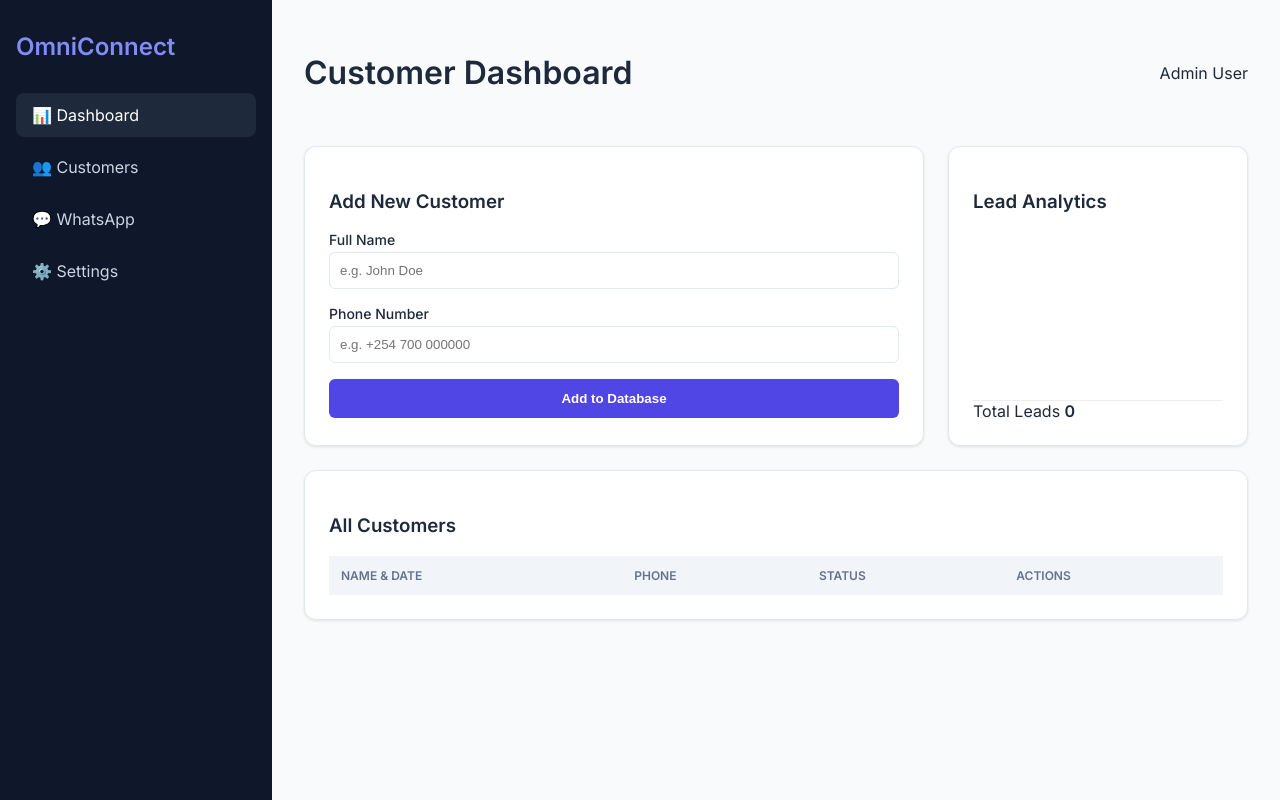
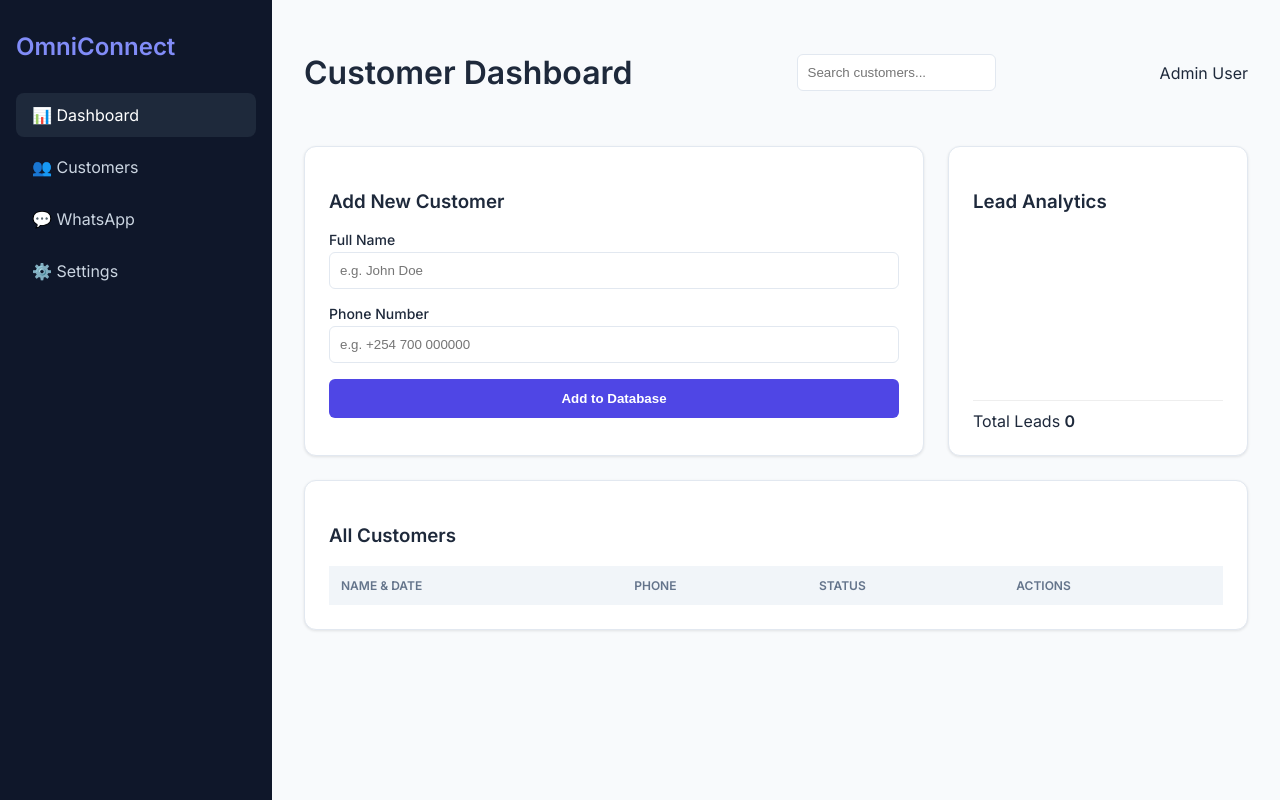
Before and after one commit to zephania002/CRM, a website: page index.html in a window 1280 px wide. Drawn offline with nearby package versions, Linux system fonts and the light colour scheme; no server answers.

Commit message:
index debbuged

```diff
--- a/index.html
+++ b/index.html
@@ -24,6 +24,9 @@
         <main class="main-content">
             <header class="top-bar">
                 <h1>Customer Dashboard</h1>
+                <div class="search-container">
+                    <input type="text" id="searchInput" placeholder="Search customers..." onkeyup="filterCustomers()">
+                </div>
                 <div class="user-profile">Admin User</div>
             </header>
 
@@ -46,7 +49,7 @@
                     <div style="max-width: 200px; margin: 0 auto;">
                         <canvas id="statusChart"></canvas>
                     </div>
-                    <div class="stat-item" style="margin-top: 15px; border-top: 1px solid #eee; pt-10">
+                    <div class="stat-item" style="margin-top: 15px; border-top: 1px solid #eee; padding-top: 10px;">
                         <span>Total Leads</span>
                         <strong id="totalCount">0</strong>
                     </div>
```
